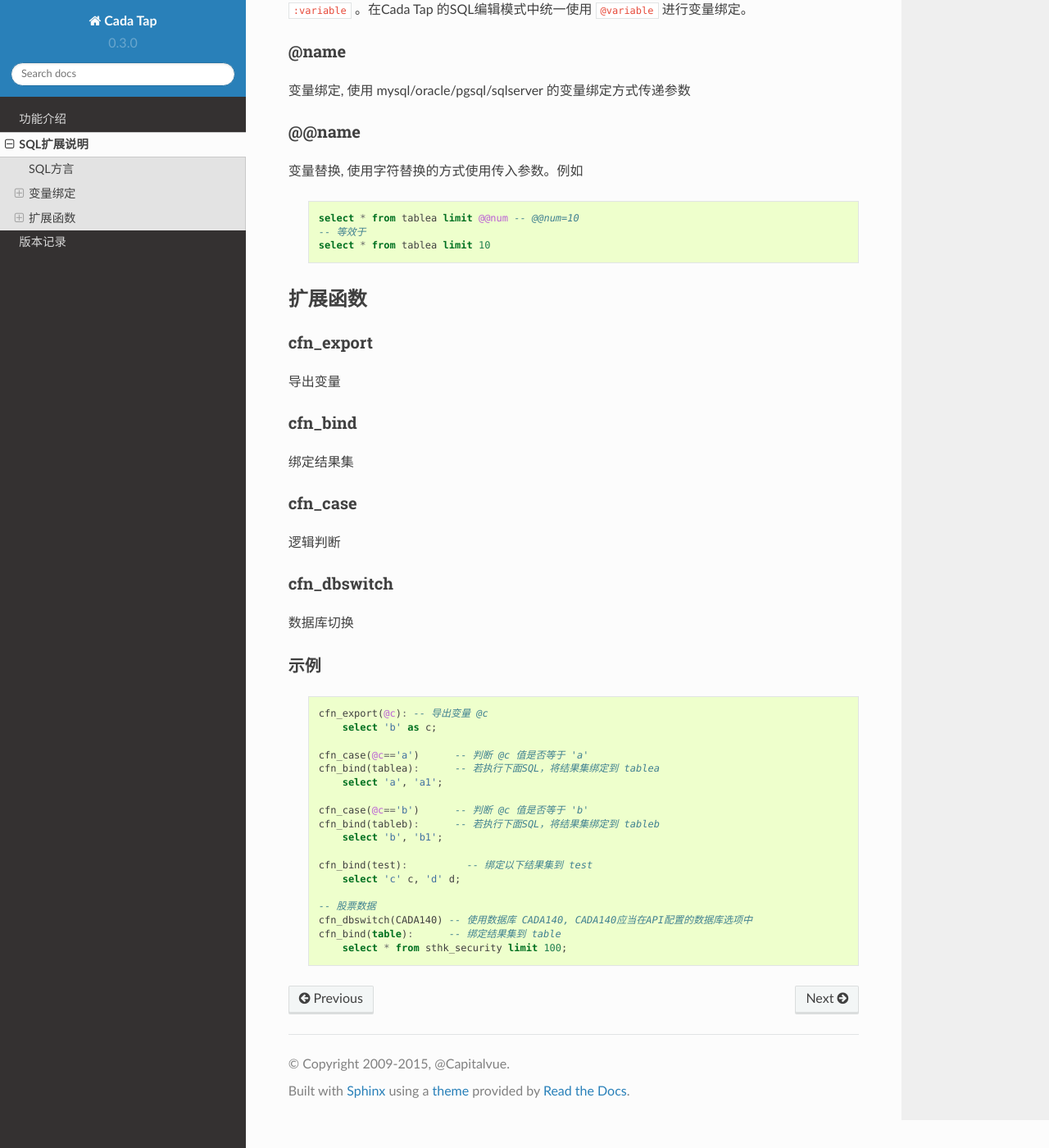
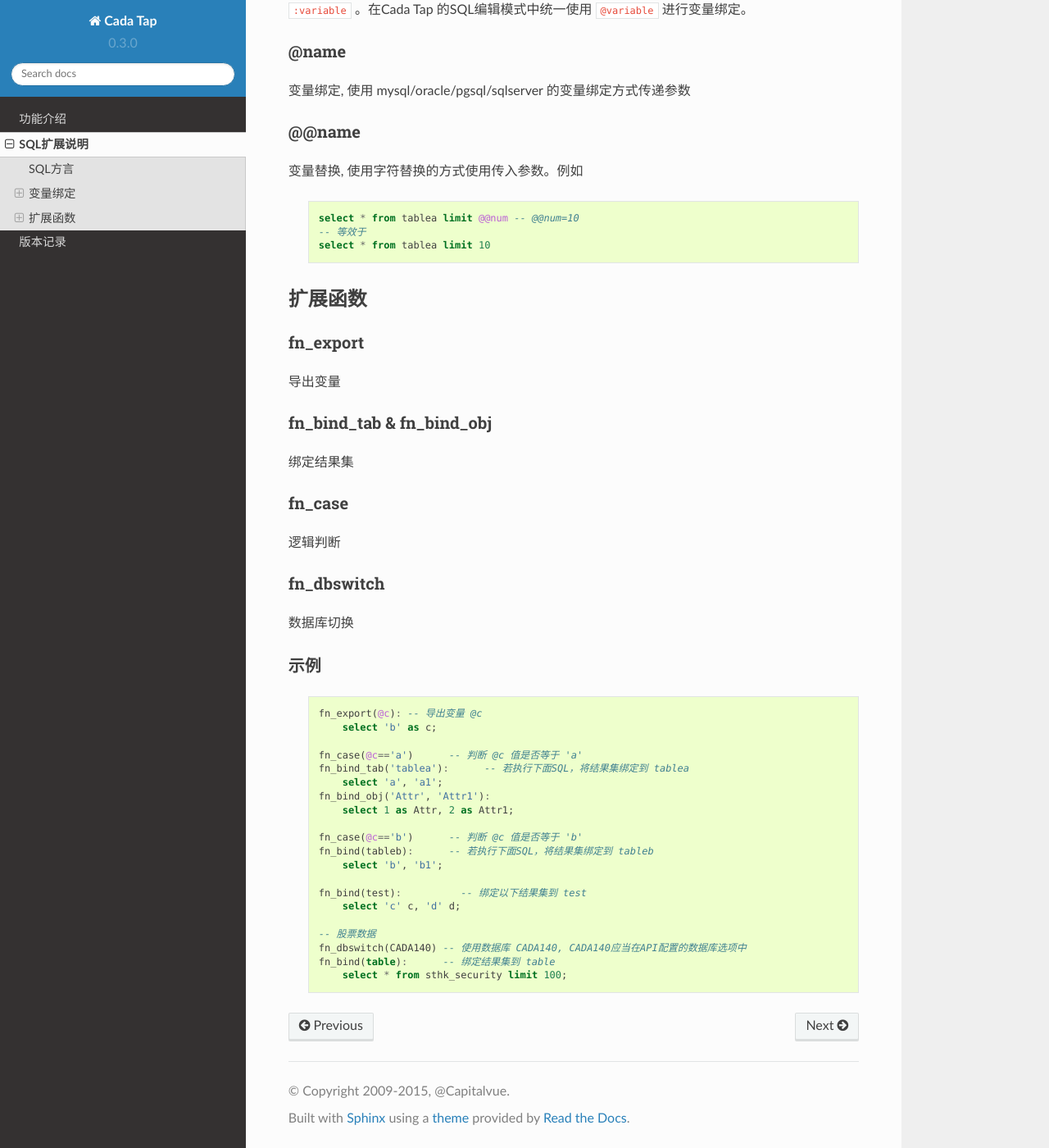
Before and after one commit to vincentwyshan/ZooTap, a Sphinx documentation site: the page built from doc/source/sqlextend.rst, in a window 1280 px wide and 1400 px high, scrolled down 1057 px. Shown: the whole window at 82% size. Built offline with Sphinx 7.4.7 and the Read the Docs theme 2.0.0, drawn with Linux system fonts in a browser that asks for light colours; some of the changed text lies outside the part shown.

Commit message:
Add fn_bind_obj, fn_bind_tab 	modified:   development.ini 	modified:   doc/source/config.rst 	modified:   doc/source/sqlextend.rst 	modified:   tap/service/api.py 	modified:   tap/service/interpreter.py 	modified:   tap/templates/api_test.html 	modified:   tap/templates/database_execute.html 	modified:   tap/views.py

```diff
--- a/doc/source/config.rst
+++ b/doc/source/config.rst
@@ -30,7 +30,7 @@
     - 数据库名称 为英文加数字加下滑线的组合（不可更改）
     - 数据库类型 目前支持 MYSQL SQLSEVER PSSQL ORACLE
     - 连接字符串 以下有详细说明：
-        #. MySQL 连接字符串 驱动为mysqldb： ``host=localhost,user=tap,passwd=tap,db=test,charset=utf8 (数据库地址;用户名;密码;数据库名称)``
+        #. MySQL 连接字符串 驱动为mysqldb： ``host=localhost;user=tap;passwd=tap;db=test;charset=utf8 (数据库地址;用户名;密码;数据库名称)``
         #. Oracle 连接字符串 驱动为cx_Oracle： ``tap/tap@localhost/capitalvue（数据库/用户名@链接地址/id名称）``
         #. MSSQL(sqlsever)连接字符串 驱动为pyodbc： ``DSN=tap;DATABASE=tap;UID=tap;PWD=capitalvue（ODBC中DSN;链接名;数据库名;id名称;密码）``
         #. PGSQL(postgresql)： ``host=hostname  dbname=test user=postgres password=secret port=5432``
--- a/doc/source/sqlextend.rst
+++ b/doc/source/sqlextend.rst
@@ -24,7 +24,7 @@
 需要考虑使用的连接驱动是否支持session变量保存的问题。比如，第一句执行 ``set @a=1``，
 第二句可以使用 ``select @a`` 选择上一个语句中保存的变量@a。python-mysql 和 psycopg2
 可以支持session中保存的变量， cx_oracle 和 pyodbc 对session 不支持。推荐使用
-`cfn_export`_ 控制流语句来导出变量。
+`fn_export`_ 控制流语句来导出变量。
 
 变量绑定
 =========
@@ -53,19 +53,19 @@
 扩展函数
 =========
 
-cfn_export
+fn_export
 ------------
 导出变量
 
-cfn_bind
----------
+fn_bind_tab & fn_bind_obj
+--------------------------
 绑定结果集
 
-cfn_case
+fn_case
 ---------
 逻辑判断
 
-cfn_dbswitch
+fn_dbswitch
 -------------
 数据库切换
 
@@ -77,21 +77,23 @@
 
     ::
 
-        cfn_export(@c): -- 导出变量 @c
+        fn_export(@c): -- 导出变量 @c
             select 'b' as c;
 
-        cfn_case(@c=='a')      -- 判断 @c 值是否等于 'a'
-        cfn_bind(tablea):      -- 若执行下面SQL，将结果集绑定到 tablea
+        fn_case(@c=='a')      -- 判断 @c 值是否等于 'a'
+        fn_bind_tab('tablea'):      -- 若执行下面SQL，将结果集绑定到 tablea
             select 'a', 'a1';
+        fn_bind_obj('Attr', 'Attr1'):
+            select 1 as Attr, 2 as Attr1;
 
-        cfn_case(@c=='b')      -- 判断 @c 值是否等于 'b'
-        cfn_bind(tableb):      -- 若执行下面SQL，将结果集绑定到 tableb
+        fn_case(@c=='b')      -- 判断 @c 值是否等于 'b'
+        fn_bind(tableb):      -- 若执行下面SQL，将结果集绑定到 tableb
             select 'b', 'b1';
 
-        cfn_bind(test):          -- 绑定以下结果集到 test
+        fn_bind(test):          -- 绑定以下结果集到 test
             select 'c' c, 'd' d;
 
         -- 股票数据
-        cfn_dbswitch(CADA140) -- 使用数据库 CADA140, CADA140应当在API配置的数据库选项中
-        cfn_bind(table):      -- 绑定结果集到 table
+        fn_dbswitch(CADA140) -- 使用数据库 CADA140, CADA140应当在API配置的数据库选项中
+        fn_bind(table):      -- 绑定结果集到 table
             select * from sthk_security limit 100;
```
Also changed, not shown: 6 other files.
